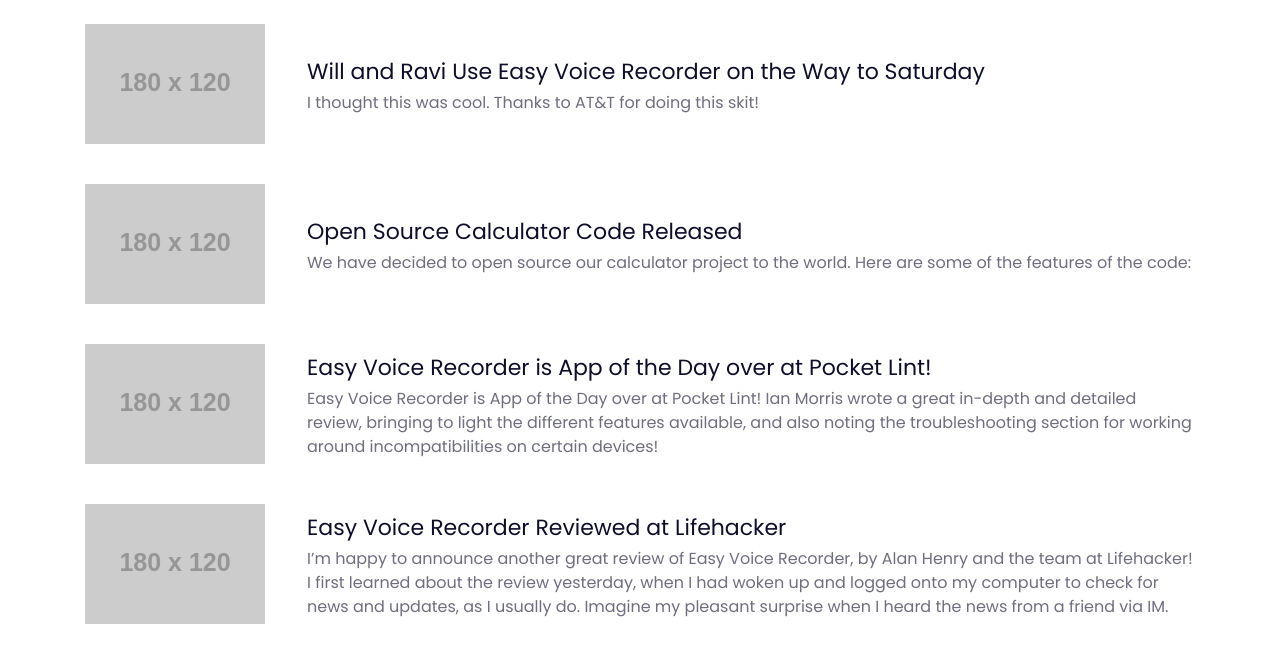
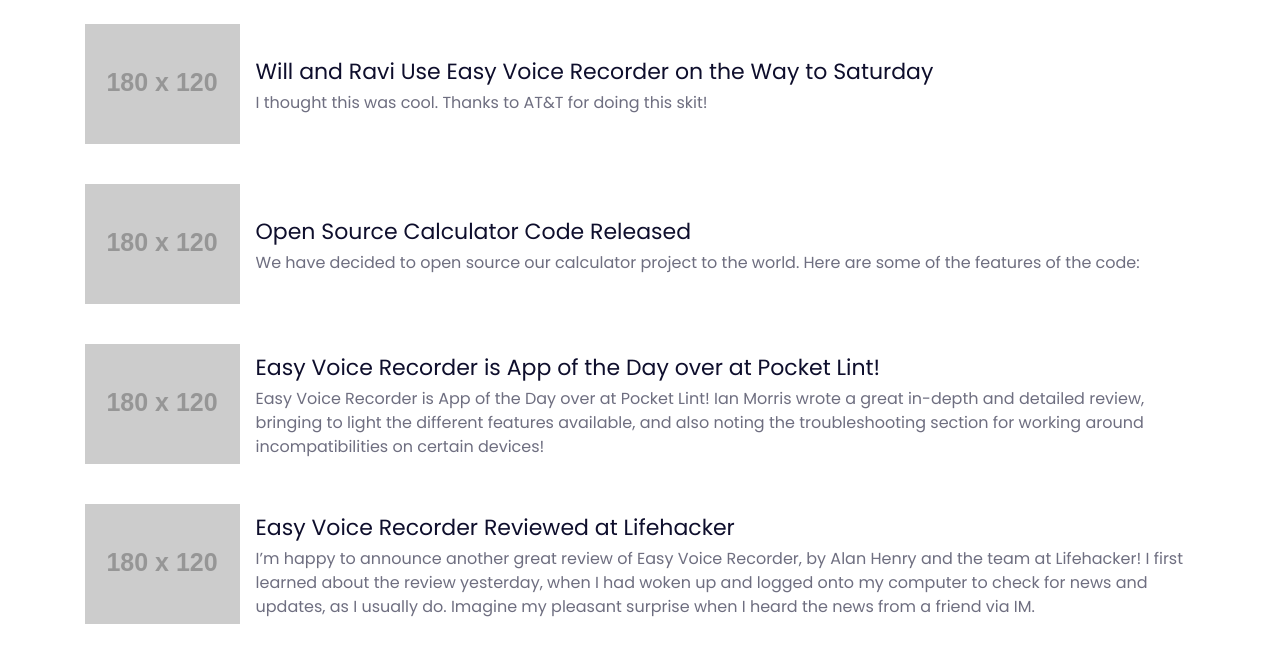
Before and after one commit to gomarcd/BreakthroughSoftware, an Astro site: page /blog in a window 1280 px wide. Shown: the part 2139-2797 px from the top of the page. Built offline with nearby package versions, Linux system fonts and the light colour scheme; Astro itself is replaced by a stand-in of ours; placeholder pictures from the web are drawn by us.

Commit message:
Historical blog post layout

```diff
--- a/src/pages/blog.astro
+++ b/src/pages/blog.astro
@@ -102,7 +102,7 @@ import '../styles/digipom.css';
 			newsPosts.sort((a, b) => new Date(b.data.publishedDate).valueOf() - new Date(a.data.publishedDate).valueOf()).map((post) => (
 				<a href={`/news/${post.slug}`}>
 					<div class="flex items-center mb-10">
-						<div class="w-1/5">
+						<div class="w-[180px]">
 							{
 								post.data.image ? (
 									// post has an image
@@ -113,7 +113,7 @@ import '../styles/digipom.css';
 								)
 							}
 						</div>
-						<div class="w-4/5 pl-4 lg:pl-0">
+						<div class="w-full pl-4">
 							<div>{post.data.title}</div>
 							<div class="text-dpdarkblue text-base text-opacity-60 line-clamp-3">{post.data.description}</div>
 						</div>
```
